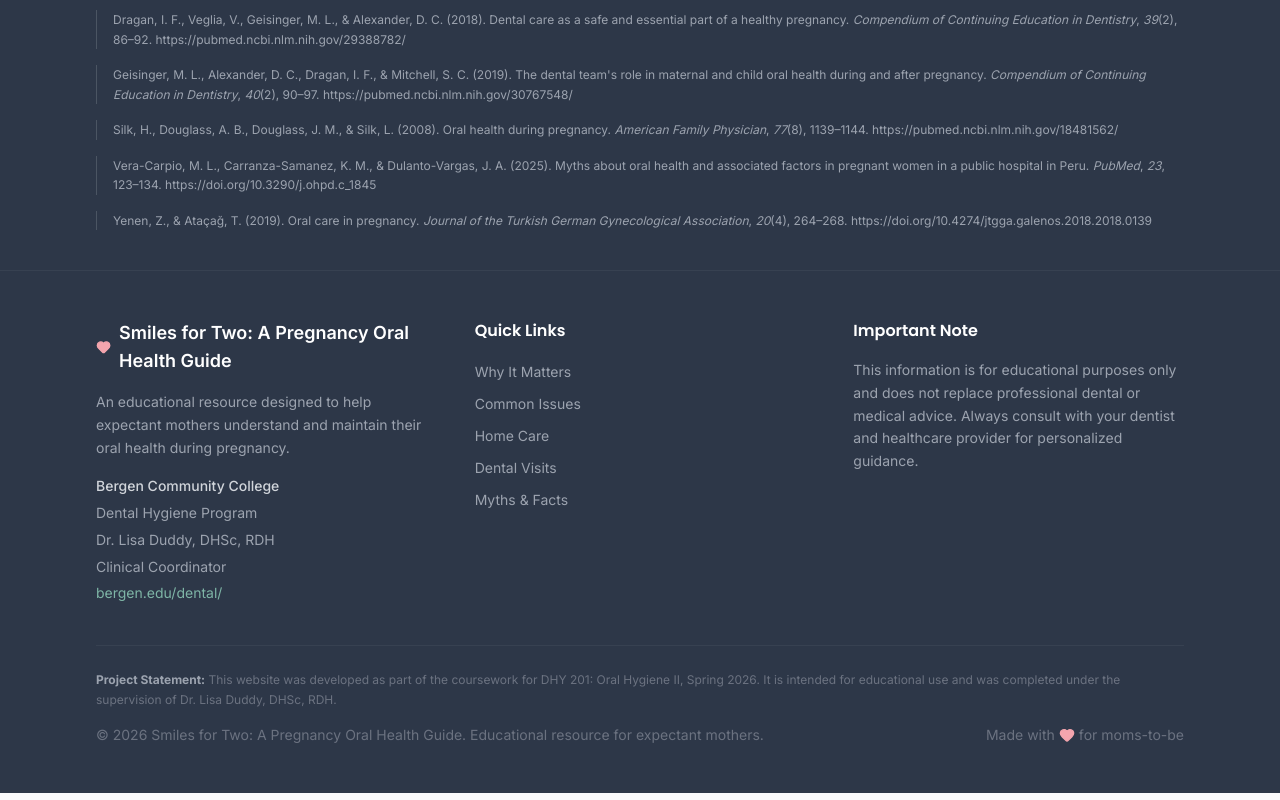
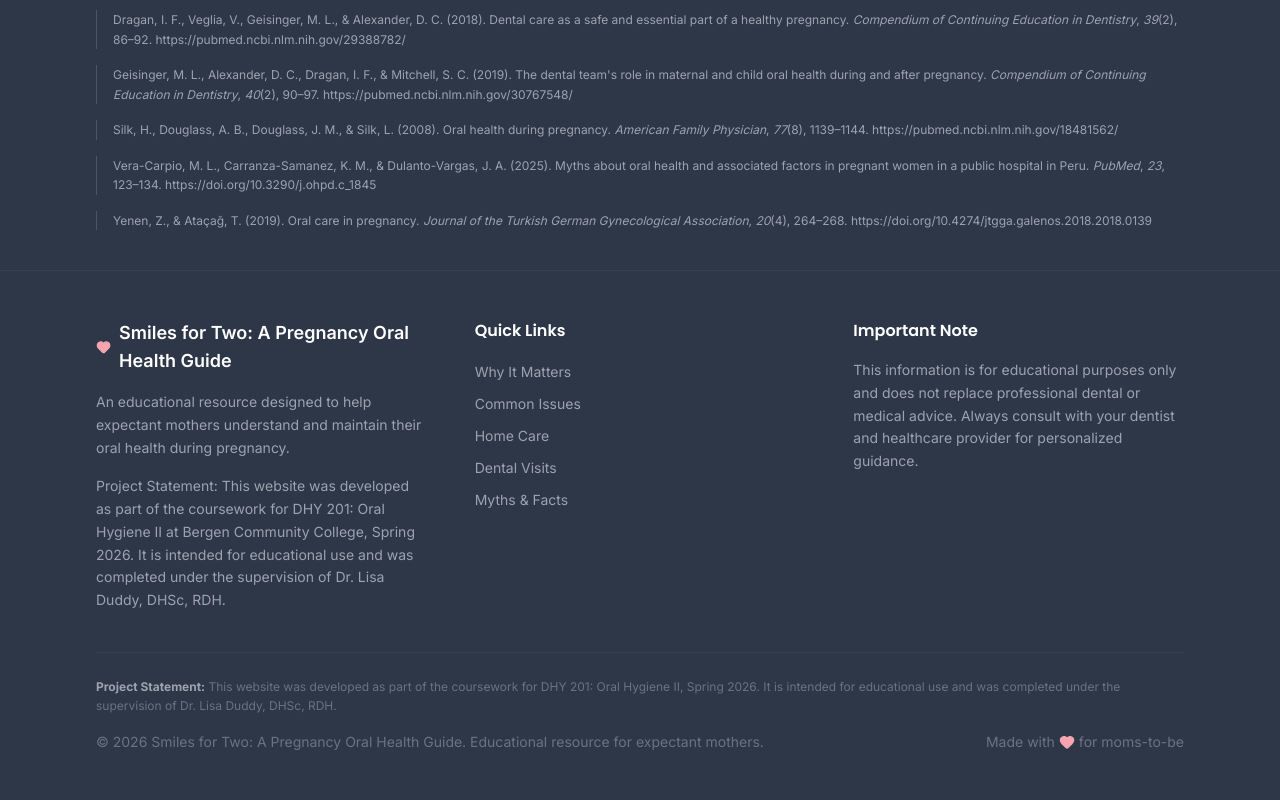
Before and after one commit to pinyaras/my-pregnancy-oral-health, a React (Vite) app in the folder app/: page / in a window 1280 px wide. Shown: the part 8887-9687 px from the top of the page. Built offline with nearby package versions, Linux system fonts and the light colour scheme.

Commit message:
refactor: update footer with project statement and remove outdated references

```diff
--- a/app/src/sections/Footer.tsx
+++ b/app/src/sections/Footer.tsx
@@ -75,19 +75,10 @@ export default function Footer() {
               An educational resource designed to help expectant mothers understand
               and maintain their oral health during pregnancy.
             </p>
-            <div className="mt-4 space-y-1 text-sm text-gray-400 leading-relaxed">
-              <p className="font-medium text-gray-300">Bergen Community College</p>
-              <p>Dental Hygiene Program</p>
-              <p>Dr. Lisa Duddy, DHSc, RDH</p>
-              <p>Clinical Coordinator</p>
-              <a
-                href="https://bergen.edu/dental/"
-                target="_blank"
-                rel="noopener noreferrer"
-                className="inline-block text-[#7EB5A6] hover:text-[#A8D4C8] transition-colors"
-              >
-                bergen.edu/dental/
-              </a>
+            <div className="mt-4 text-sm text-gray-400 leading-relaxed">
+              <p>
+                Project Statement: This website was developed as part of the coursework for DHY 201: Oral Hygiene II at Bergen Community College, Spring 2026. It is intended for educational use and was completed under the supervision of Dr. Lisa Duddy, DHSc, RDH.
+              </p>
             </div>
           </div>
 
```
